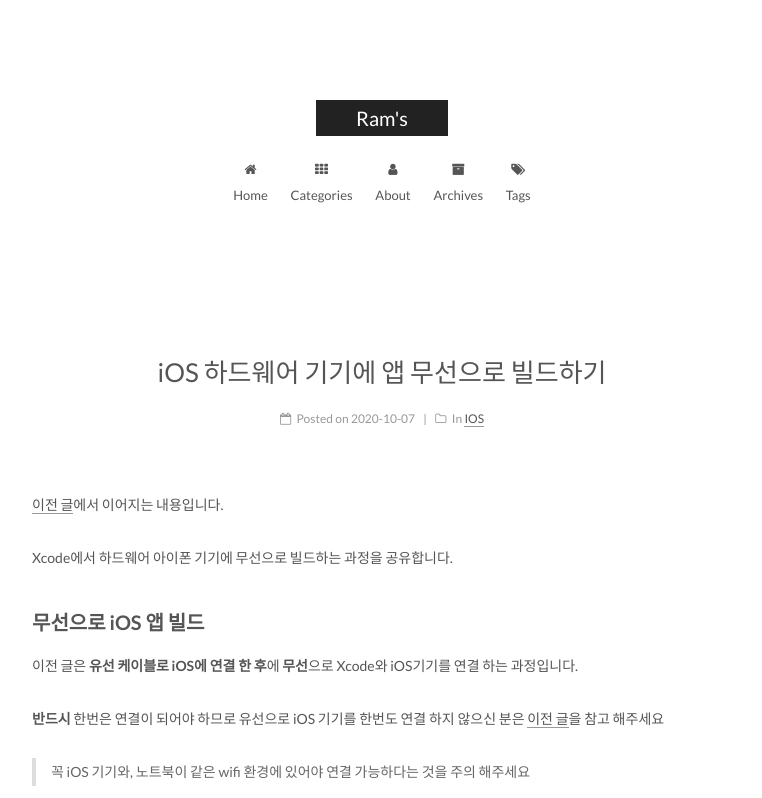
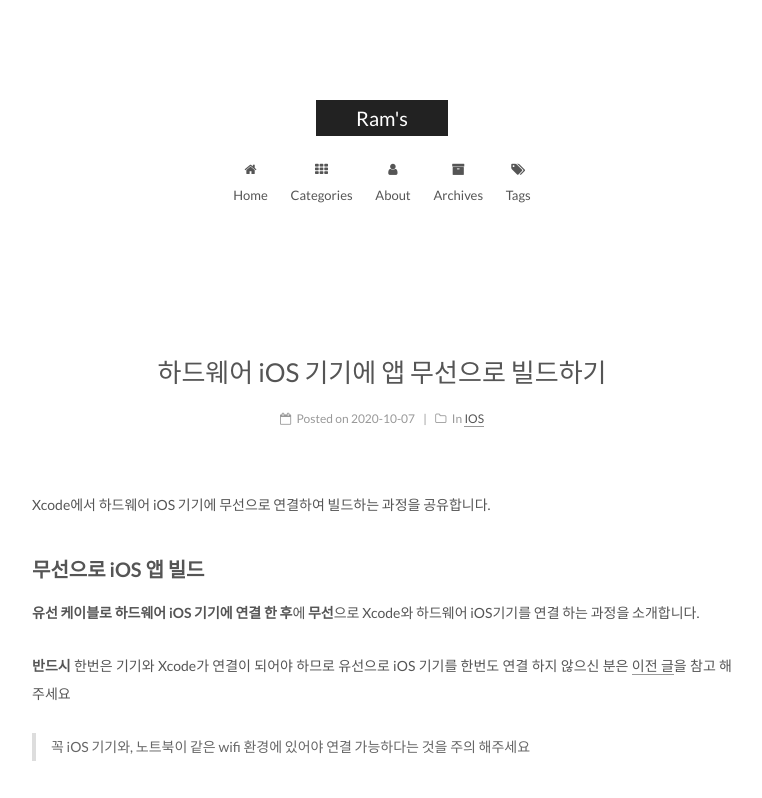
Before and after one commit to kangraemin/kangraemin.github.io, a Jekyll site: the page built from _posts/2020-10-07-iOS-wireless-build.md, in a window 1280 px wide. Shown: the top 798 px of the page, without its empty margins (258-1020 px from the left). Built offline with Jekyll 4.4.1, drawn with Linux system fonts in a browser that asks for light colours; comment, search, counter and statistics services are not loaded; some of the changed text lies outside the part shown.

Commit message:
Fix iOS posts

```diff
--- a/_posts/2020-10-07-iOS-wireless-build.md
+++ b/_posts/2020-10-07-iOS-wireless-build.md
@@ -1,5 +1,5 @@
 ---
-title: iOS 하드웨어 기기에 앱 무선으로 빌드하기
+title: 하드웨어 iOS 기기에 앱 무선으로 빌드하기
 date: 2020-10-07
 categories:
  - IOS
@@ -8,17 +8,15 @@ tags:
  - Xcode
 ---
 
-[이전 글](https://kangraemin.github.io/ios/2020/10/06/iOS-build/)에서 이어지는 내용입니다.
-
-Xcode에서 하드웨어 아이폰 기기에 무선으로 빌드하는 과정을 공유합니다.
+Xcode에서 하드웨어 iOS 기기에 무선으로 연결하여 빌드하는 과정을 공유합니다.
 
 <!-- more -->
 
 ## 무선으로 iOS 앱 빌드
 
-이전 글은 **유선 케이블로 iOS에 연결 한 후**에 **무선**으로 Xcode와 iOS기기를 연결 하는 과정입니다.
+**유선 케이블로 하드웨어 iOS 기기에 연결 한 후**에 **무선**으로 Xcode와 하드웨어 iOS기기를 연결 하는 과정을 소개합니다.
 
-**반드시** 한번은 연결이 되어야 하므로 유선으로 iOS 기기를 한번도 연결 하지 않으신 분은 [이전 글](https://kangraemin.github.io/ios/2020/10/06/iOS-build/)을 참고 해주세요
+**반드시** 한번은 기기와 Xcode가 연결이 되어야 하므로 유선으로 iOS 기기를 한번도 연결 하지 않으신 분은 [이전 글](https://kangraemin.github.io/ios/2020/10/06/iOS-build/)을 참고 해주세요
 
 > 꼭 iOS 기기와, 노트북이 같은 wifi 환경에 있어야 연결 가능하다는 것을 주의 해주세요
 
```
Also changed, not shown: _posts/2020-10-06-iOS-build.md (+1 -1 lines).
